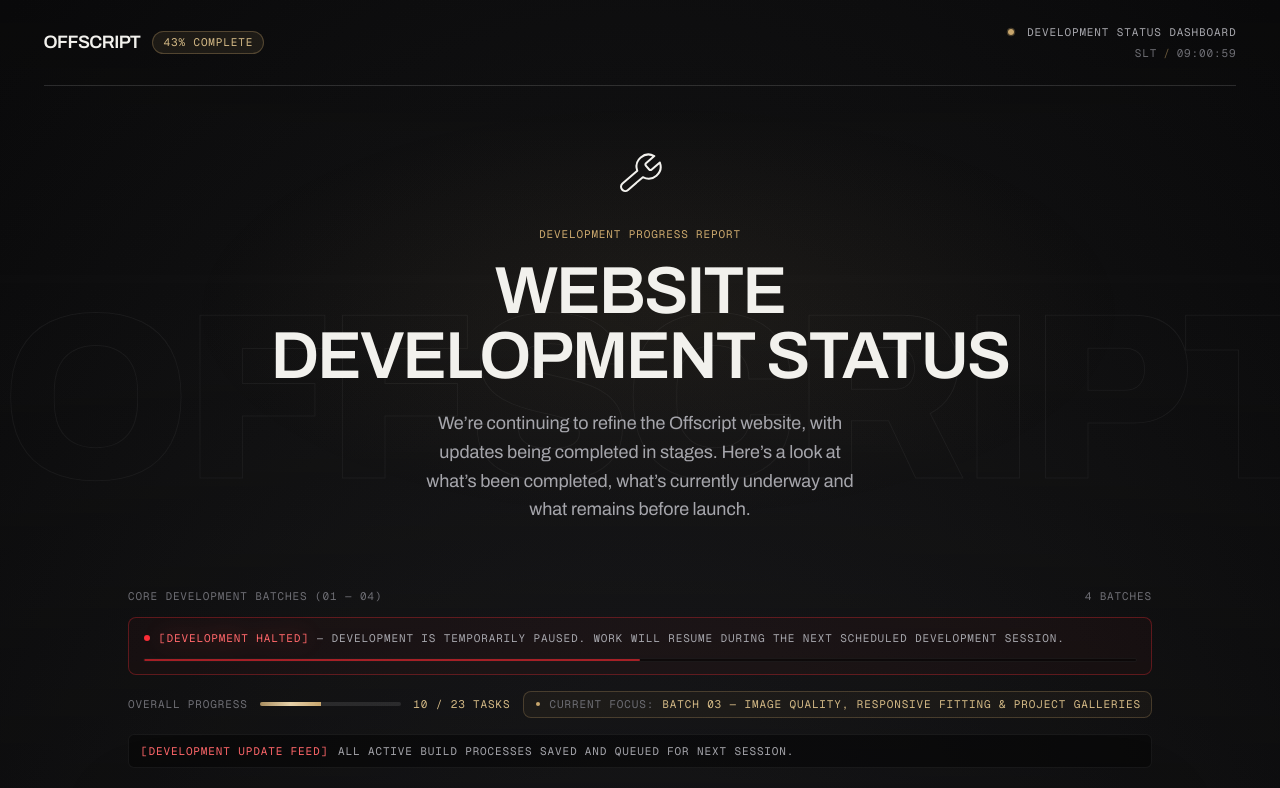
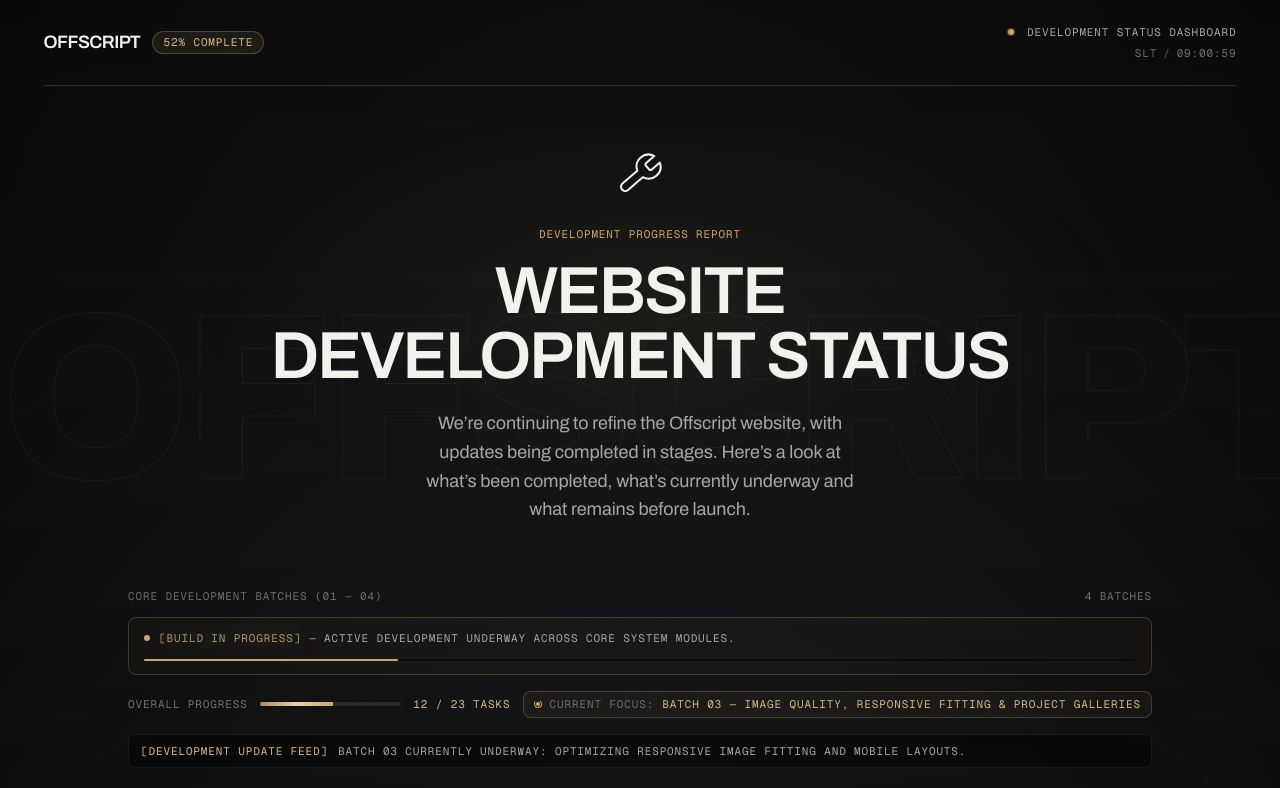
Before and after one commit to Senovra/Offscript, a Next.js app: page / in a window 1280 px wide. Shown: the top 788 px of the page. Built offline with nearby package versions, Linux system fonts and the light colour scheme; no server answers.

Commit message:
Updated maintenance page

```diff
--- a/src/components/layout/Maintenance.tsx
+++ b/src/components/layout/Maintenance.tsx
@@ -22,7 +22,7 @@
 // ==========================================
 
 // Easily change build status here in code: "active" | "halted" | "standby" | "deploy"
-const CURRENT_BUILD_STATUS: "active" | "halted" | "standby" | "deploy" = "halted";
+const CURRENT_BUILD_STATUS: "active" | "halted" | "standby" | "deploy" = "active";
 
 const BUILD_STATUS_CONFIG = {
   active: {
@@ -125,8 +125,8 @@
     state: "active",
     tasks: [
       { name: "Responsive image fitting across Work reel, project heroes, next project band, Capabilities section and project open transition", completed: true },
-      { name: "Improve mobile layouts where landscape images are excessively zoomed or cropped", completed: false },
-      { name: "Review image delivery settings for unnecessary quality loss", completed: false },
+      { name: "Improve mobile layouts where landscape images are excessively zoomed or cropped", completed: true },
+      { name: "Review image delivery settings for unnecessary quality loss", completed: true},
       { name: "Configure each project's additional gallery images separately from its hero image", completed: false },
       { name: "Preserve existing asset URLs and confirmed project specific image assignments", completed: false },
     ],
```
